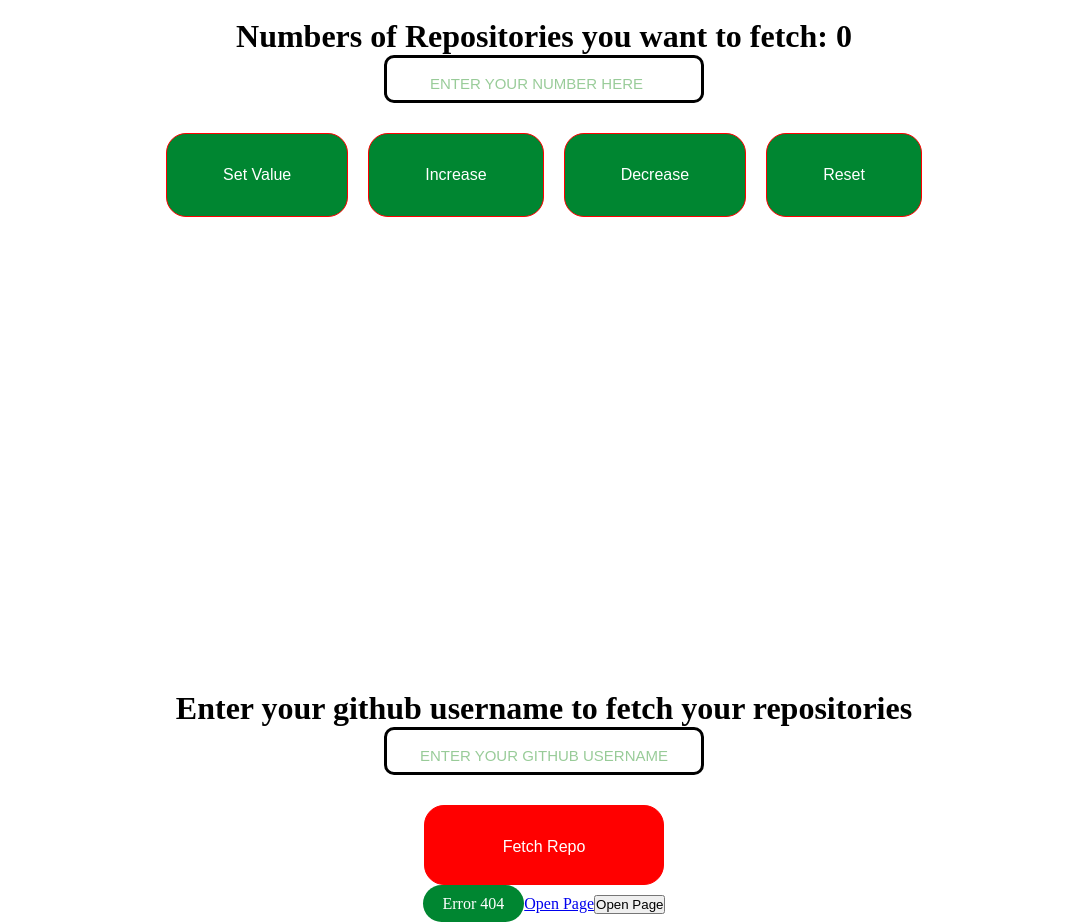
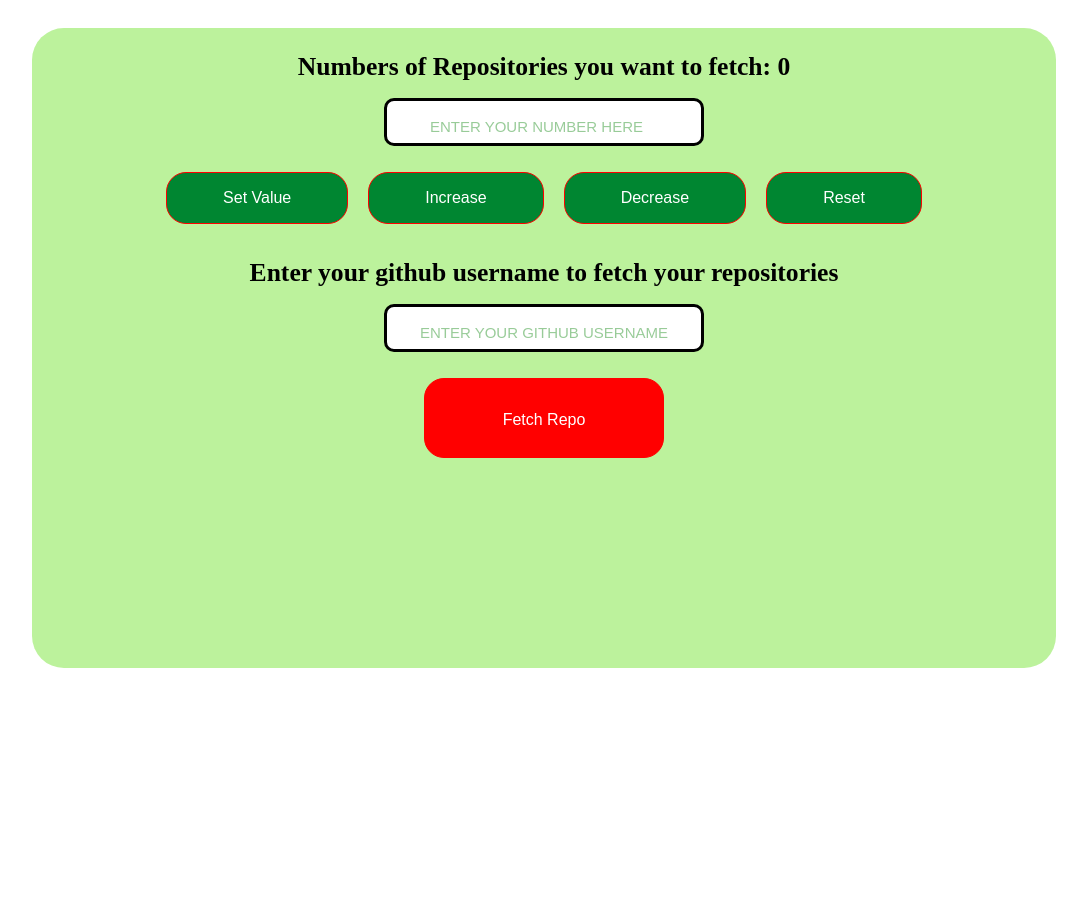
Before and after one commit to Developstar/Exam, a React (Vite) app: page / in a window 1280 px wide. Shown: the part 160-1082 px from the top of the page, without its empty margins (96-1183 px from the left). After the commit the page ends 860 px from the top, so only its background shows below. Built offline with nearby package versions, Linux system fonts and the light colour scheme.

Commit message:
Home Page styled

```diff
--- a/src/App.css
+++ b/src/App.css
@@ -72,9 +72,16 @@ p {
 }
 
 /* Counter styling... */
+.counter{
+
+}
+
+.Page-title{
+  font-size:2rem
+}
 .counter-btn {
   margin: 10px;
-  padding: 2rem 3.5rem;
+  padding: 1rem 3.5rem;
   background-color: #008631;
   color: white;
   font-size: 1rem;
@@ -97,14 +104,16 @@ p {
   max-width: 80%;
   margin: 2rem auto;
   border-radius: 2rem;
-  height: 80vh
+  height: 80vh;
+  background: #bcf29c
 
 
 
 }
 
 .counterapp-container p {
-  font-size: 2rem;
+  font-size: 1.6rem;
+  padding-top: 1.5rem;
 }
 
 .counterapp-text {
@@ -114,7 +123,8 @@ p {
   border-radius: 10px;
   font-size: 30px;
   text-align: center;
-  margin-bottom: 20px;
+  margin-bottom: 1rem;
+  margin-top: 1rem;
 }
 
 .fetch-btn {
@@ -197,7 +207,7 @@ p {
     font-size: 1rem;
   }
 
-.counter-value{
+.intro{
   font-size: 2px;
 }
 
@@ -241,12 +251,24 @@ p {
 
 .eachCom{
   margin-bottom: 1rem;
-  background: grey;
+  background: #90EE90;
   border-radius: 2rem;
   width:30%;
   margin:2rem auto;
+
 }
 
 .repoDetails{
   font-size:1rem;
+
 }
+
+.userImage{
+  border-radius:50%;
+  width:20rem;
+}
+
+article{
+  display: flex;
+  flex-direction: row
+}
--- a/src/Component4git/Profile.jsx
+++ b/src/Component4git/Profile.jsx
@@ -7,8 +7,6 @@ export default function Profile(props){
         <article >
 
             <div className='eachCom'>
-              <div ><img className='userImg'src={props.owner.avatar_url} alt={props.owner.login} /></div>
-
                  <h1>{props.owner.login}</h1>
                 <p className='repoDetails'>Repo Name: {props.name}</p>
                 <p>Language: {props.language}</p>
--- a/src/Components/GithubFetchPage.jsx
+++ b/src/Components/GithubFetchPage.jsx
@@ -2,28 +2,6 @@ import React,{useState,useEffect} from 'react'
 import { Link, useLocation } from 'react-router-dom'
 import Loading from '../Component4git/Loading'
 import Profile from '../Component4git/Profile'
-const URL = 'https://api.github.com/users/Developstar/repos'
-
-const Image = () => {
-  const [avatarUrl, setAvatarUrl] = useState('');
-
-  useEffect(() => {
-    async function fetchData() {
-      const res = await fetch(`https://api.github.com/users/${location.state.id}`);
-      const data = await res.json();
-      setAvatarUrl(data.avatar_url);
-    }
-    fetchData();
-  }, []);
-
-  return (
-    <img src={avatarUrl} alt="Repository owner's avatar" />
-  );
-}
-
-
-
-
 
 
 export default function GithubFetchPage(){
@@ -31,6 +9,9 @@ export default function GithubFetchPage(){
   console.log(location)
 const [items, setItems] = useState([])
   const [users] = useState('Developstar')
+  const source = 'https://github.com/'
+  const dynamic = `${location.state.id}`
+  const imgUrl = source + dynamic + '.png'
 
 
   useEffect(()=>{
@@ -46,34 +27,35 @@ const [items, setItems] = useState([])
     <>
       <div>userName: {location.state.id}</div>
       <div>RepoNum: {location.state.num}</div>
-      <Image />
 
-    {!items?<Loading/>:<>
+
+
     <section>
-
+    {!items?<Loading/>:
+      <>
+    <section>
       <h1>Viewing {location.state.id}'s Repository</h1>
-
+      <div><img className='userImage' src={imgUrl} alt="Github user Image"/></div>
     </section>
 
-    <div>
+
+
       {items.map((item) =>(
       <section className='repoContainer'>
-        <div >
           <Profile key={item.id} {...item} />
-        </div>
+      </section>
+      ))}
+
+
+    </>  }
       </section>
 
 
-      ))}
-
-    </div>
-    </>  }
-
-      <p>
-        <Link className="errorpage-link" to="/">
+      <section>
+        < Link className="errorpage-link" to="/">
           Back Home
         </Link>
-      </p>
+      </section>
     </>
   )
 }
--- a/src/Components/GithubUserInput.jsx
+++ b/src/Components/GithubUserInput.jsx
@@ -43,8 +43,8 @@ const getText = ()=>{
   return(
     <>
       <section className="counterapp-container">
-
- <p className="counter-value">Numbers of Repositories you want to fetch: {state.count}</p>
+        <section className="counter">
+ <p className="intro">Numbers of Repositories you want to fetch: {state.count}</p>
 
           <input ref={inputRef} onChange={(e) => setRepoNum(e.target.value)}  value={repoNum} type={"number"} placeholder={"Enter your number here"} name="value"  className="counterapp-text" />
 
@@ -55,11 +55,9 @@ const getText = ()=>{
           <button  className="counter-btn" onClick={decrement}>Decrease</button>
           <button  className="counter-btn" onClick={reset}>Reset</button>
         </div>
+      </section>
 
-      </section>
-      <section>
 
-      </section>
 
 
 
@@ -68,31 +66,12 @@ const getText = ()=>{
 
           <input ref={inputOne} onChange={(e) => setUserName(e.target.value)} value={userName}  type={"text"} placeholder={"Enter your github username"} name="value"  className="counterapp-text" />
 
-      <div>
-        <button onClick={()=>{getNum();getText(); }} className="fetch-btn">Fetch Repo</button>
-      </div>
+
+        <div>
+          <button className= "fetch-btn"  onClick={openProfile}>Fetch Repo</button>        </div>
 
 
-           <NavLink
-
-        to="./GithubFetchPage"
-        className="errorpage-link"
-        state={{
-          id: "Developstar"
-        }}
-      >
-        Error 404
-      </NavLink>
-    <Link
-      to="./GithubFetchPage"
-      state={{
-        id: "Developstar"
-      }}
-      >
-      Open Page
-      </Link>
-
-      <button onClick={openProfile}>Open Page</button>
+        </section>
     </>
   )
 }
--- a/src/HomePage/Home.jsx
+++ b/src/HomePage/Home.jsx
@@ -19,7 +19,7 @@ const Home = () => {
           content="A simple counter app built using custom hooks and useReducer in React JS."
         />
       </Helmet>
-      <h1>Counter App</h1>
+      <h1 className='Page-title'>Github Repository Fetcher App</h1>
 
 
 
```
